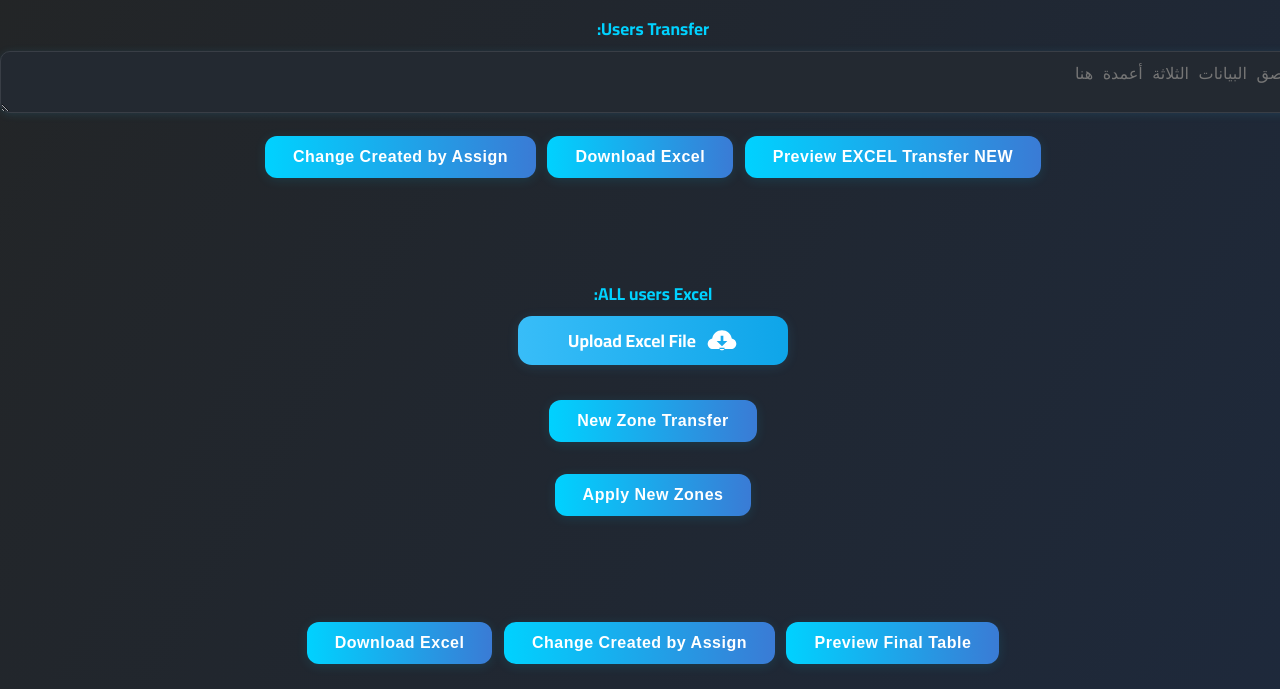
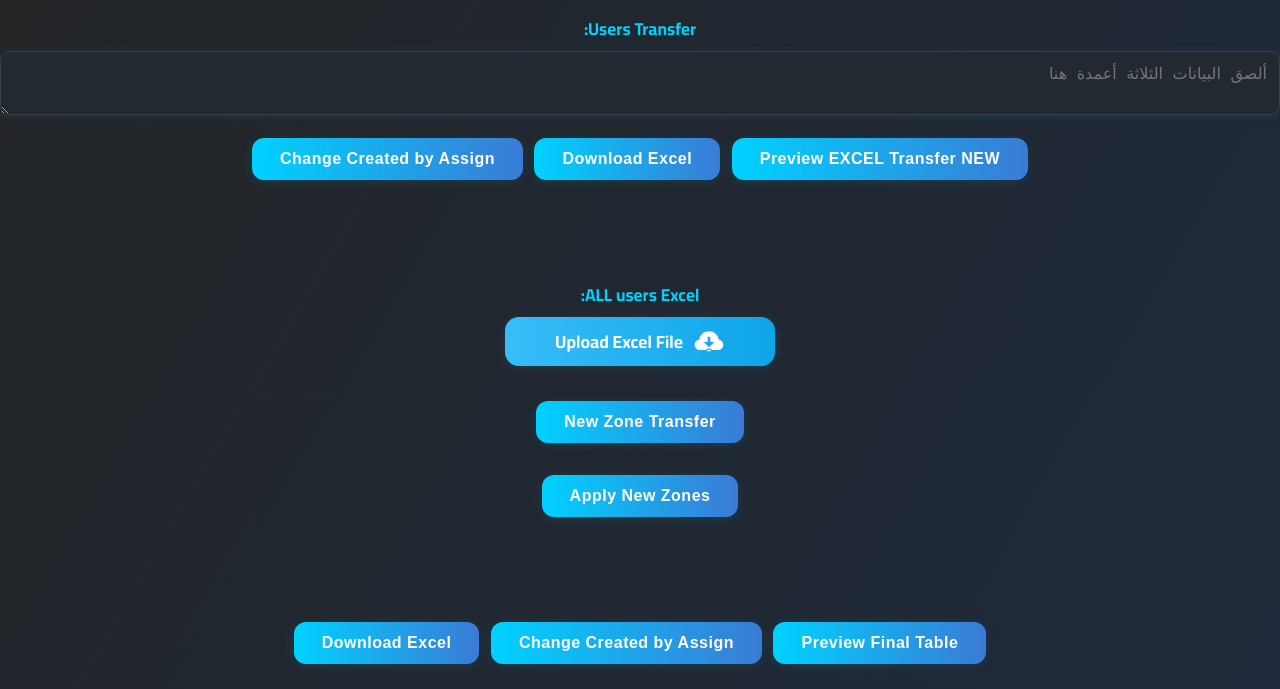
Before and after one commit to abdabdallah618-hue/bo-transfer, a plain HTML site: page index.html in a window 1280 px wide. Shown: the part 111-800 px from the top of the page. Drawn offline with Linux system fonts and the light colour scheme.

Commit message:
Add files via upload

```diff
--- a/index.html
+++ b/index.html
@@ -67,6 +67,16 @@ textarea, input[type="file"] {
     transition: border 0.2s, box-shadow 0.2s;
     box-shadow: 0 1.5px 8px 0 #38bdf822;
     resize: both;
+}
+#raw {
+  resize: both !important;
+  min-width: 0 !important;
+  min-height: 0 !important;
+  max-width: none !important;
+  max-height: none !important;
+  width: 100% !important;
+  height: 120px !important;
+  box-sizing: border-box;
 }
 .excel-upload-wrapper {
     display: flex;
```
